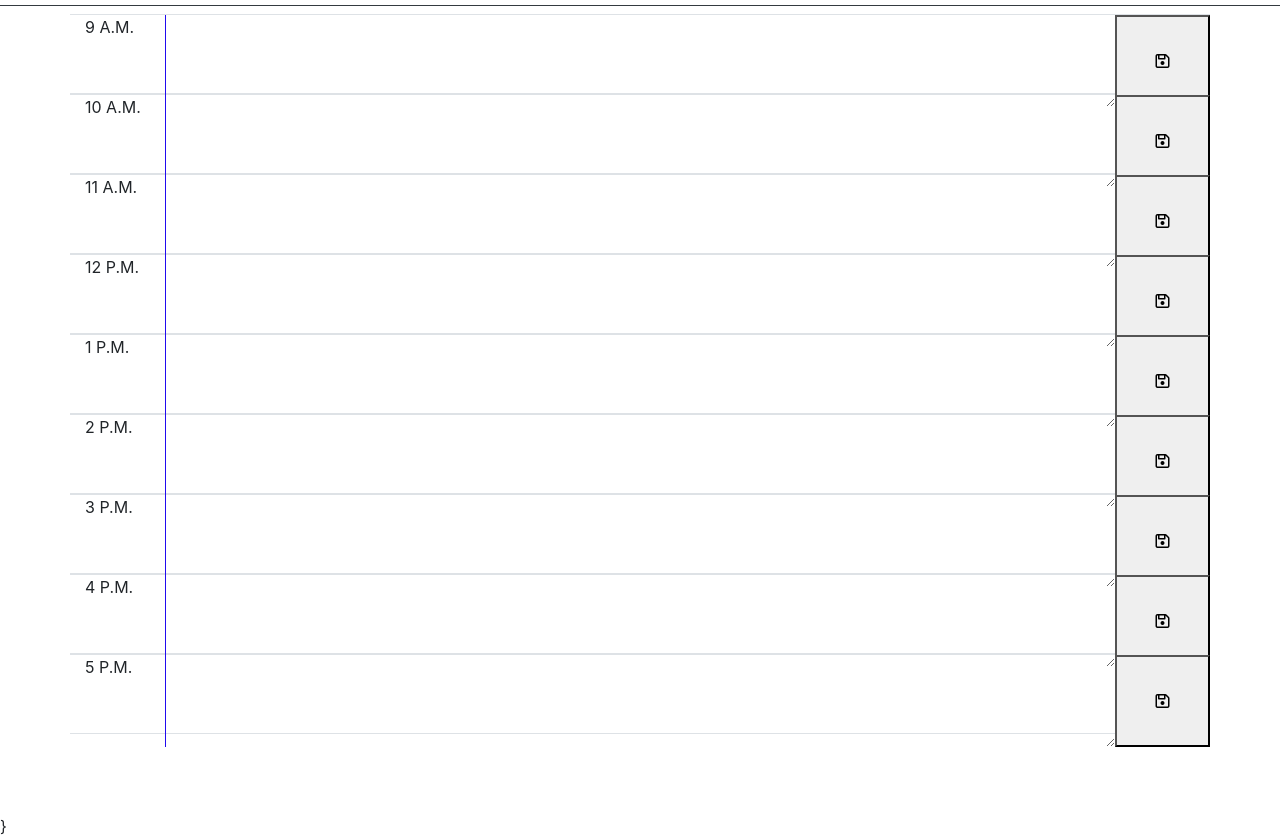
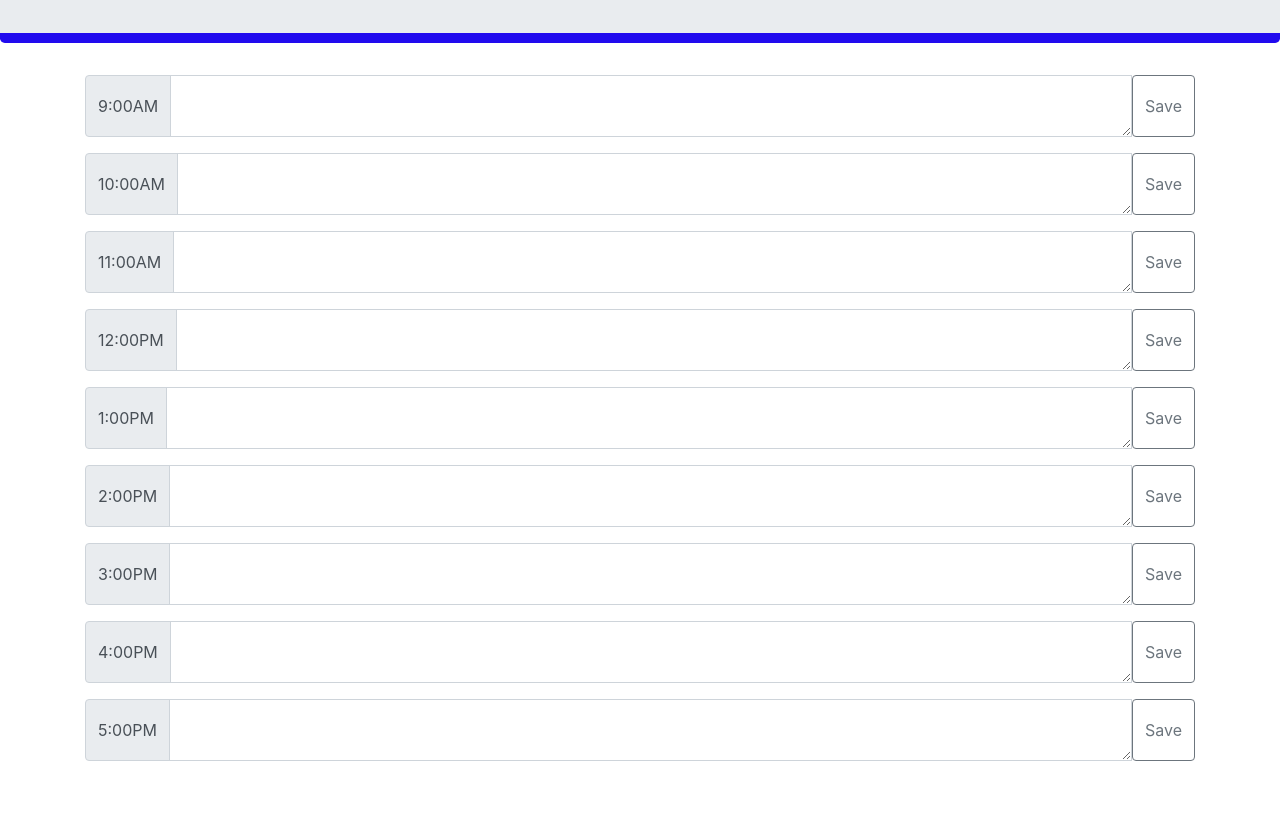
Before and after one commit to avalenzi/Workday-Scheduler, a plain HTML site: page index.html in a window 1280 px wide. Shown: the part 235-1073 px from the top of the page. After the commit the page ends 1012 px from the top, so only its background shows below. Drawn offline with nearby package versions, Linux system fonts and the light colour scheme; files that its build step writes are made by us from their sources.

Commit message:
updated html push

```diff
--- a/index.html
+++ b/index.html
@@ -11,107 +11,106 @@
     <script src="https://kit.fontawesome.com/f53a07ee43.js" crossorigin="anonymous"></script>
     <link href="https://fonts.googleapis.com/css?family=Sriracha&display=swap" rel="stylesheet">
 
-
-    <script src="https://cdnjs.cloudflare.com/ajax/libs/jquery/3.2.1/jquery.min.js"></script>
-    <script src="https://cdnjs.cloudflare.com/ajax/libs/moment.js/2.24.0/moment.min.js"></script>
-
-    <script src="script.js"></script>
-
 </head>
 
 <body>
-    <header class="container-fluid border-bottom border-dark mb-2">
-        <div class="row justify-content-center">
-            <h1>Work Day Scheduler</h1>
+    <header class="jumbotron">
+        <h1 class="display-3">Work Day Scheduler</h1>
+        <p class="lead">A simple calendar app for scheduling your work day</p>
+        <p id="currentDay" class="lead"></p>
+    </header>
+    <main class="container">
+        <!-- Timeblock -->
+        <div class="input-group mb-3">
+            <div class="input-group-prepend">
+                <span class="input-group-text">9:00AM</span>
             </div>
-        <div class="row justify-content-center">
-            <h5>A simple calendar for scheduling your work day</h5>
+            <!-- Data number of a value of the number 9 and displays whether or not it is in past/ present/ or future -->
+            <textarea id="9" class="form-control hour textarea" data-num="9" aria-label="With textarea"></textarea>
+            <button class="btn btn-outline-secondary saveBtn" type="button" id="button-addon2">Save</button>
         </div>
-        <div class="row justify-content-center" id="date-today">
-            <h6></h6>
-        </div>
-    </header>
-
-    <div class="container">
-
-        <div id="calendar-row2" class="row justify-content-md-center border-top border-bottom calendar-row">
-            <div id="time2" class="col-md-1">9 A.M.</div>
-            <textarea rows="3" id="text-entry2" class="col-md-10"></textarea>
-            <button id="save" class="col-md-1"><i class="far fa-save"></i></button>
+        <div class="input-group mb-3">
+            <div class="input-group-prepend">
+                <span class="input-group-text">10:00AM</span>
             </div>
 
-        <div id="calendar-row3" class="row justify-content-md-center border-top border-bottom calendar-row">
-            <div id="time3" class="col-md-1">10 A.M.</div>
-            <textarea rows="3" id="text-entry3" class="col-md-10"></textarea>
-            <button id="save" class="col-md-1"><i class="far fa-save"></i></button>
+            <textarea id="10" class="form-control hour" data-num="10" aria-label="With textarea"></textarea>
+            <button class="btn btn-outline-secondary saveBtn" type="button" id="button-addon2">Save</button>
         </div>
 
-        <div id="calendar-row4" class="row justify-content-md-center border-top border-bottom calendar-row">
-            <div id="time4" class="col-md-1">11 A.M.</div>
-            <textarea rows="3" id="text-entry4" class="col-md-10"></textarea>
-            <button id="save" class="col-md-1"><i class="far fa-save"></i></button>
+        <div class="input-group mb-3">
+            <div class="input-group-prepend">
+                <span class="input-group-text">11:00AM</span>
             </div>
 
-        <div id="calendar-row5" class="row justify-content-md-center border-top border-bottom calendar-row">
-            <div id="time5" class="col-md-1">12 P.M.</div>
-            <textarea rows="3" id="text-entry5" class="col-md-10"></textarea>
-            <button id="save" class="col-md-1"><i class="far fa-save"></i></button>
+            <textarea id="11" class="form-control hour" data-num="11" aria-label="With textarea"></textarea>
+            <button class="btn btn-outline-secondary saveBtn" type="button" id="button-addon2">Save</button>
         </div>
 
-        <div id="calendar-row6" class="row justify-content-md-center border-top border-bottom calendar-row">
-            <div id="time6" class="col-md-1 time">1 P.M.</div>
-            <textarea rows="3" id="text-entry6" class="col-md-10"></textarea>
-            <button id="save" class="col-md-1"><i class="far fa-save"></i></button>
+        <div class="input-group mb-3">
+            <div class="input-group-prepend">
+                <span class="input-group-text">12:00PM</span>
             </div>
 
-        <div id="calendar-row7" class="row justify-content-md-center border-top border-bottom calendar-row">
-            <div id="time7" class="col-md-1 time">2 P.M.</div>
-            <textarea rows="3" id="text-entry7" class="col-md-10"></textarea>
-            <button id="save" class="col-md-1"><i class="far fa-save"></i></button>
+            <textarea id="12" class="form-control hour" data-num="12" aria-label="With textarea"></textarea>
+            <button class="btn btn-outline-secondary saveBtn" type="button" id="button-addon2">Save</button>
         </div>
 
-        <div id="calendar-row8" class="row justify-content-md-center border-top border-bottom calendar-row">
-            <div id="time8" class="col-md-1">3 P.M.</div>
-            <textarea rows="3" id="text-entry8" class="col-md-10"></textarea>
-            <button id="save" class="col-md-1"><i class="far fa-save"></i></button>
+        <div class="input-group mb-3">
+            <div class="input-group-prepend">
+                <span class="input-group-text">1:00PM</span>
             </div>
 
-        <div id="calendar-row9" class="row justify-content-md-center border-top border-bottom calendar-row">
-            <div id="time9" class="col-md-1">4 P.M.</div>
-            <textarea rows="3" id="text-entry9" class="col-md-10"></textarea>
-            <button id="save" class="col-md-1"><i class="far fa-save"></i></button>
+            <textarea id="1" class="form-control hour" data-num="13" aria-label="With textarea"></textarea>
+            <button class="btn btn-outline-secondary saveBtn" type="button" id="button-addon2">Save</button>
         </div>
 
-        <div id="calendar-row10" class="row justify-content-md-center border-top border-bottom calendar-row">
-            <div id="time10" class="col-md-1">5 P.M.</div>
-            <textarea rows="3" id="text-entry10" class="col-md-10"></textarea>
-            <button id="save" class="col-md-1"><i class="far fa-save"></i></button>
+        <div class="input-group mb-3">
+            <div class="input-group-prepend">
+                <span class="input-group-text">2:00PM</span>
             </div>
 
+            <textarea id="2" class="form-control hour" data-num="14" aria-label="With textarea"></textarea>
+            <button class="btn btn-outline-secondary saveBtn" type="button" id="button-addon2">Save</button>
         </div>
 
-    <div class="container-fluid">
-        <footer class="row">
-            <br><br>
-        </footer>
+        <div class="input-group mb-3">
+            <div class="input-group-prepend">
+                <span class="input-group-text">3:00PM</span>
             </div>
 
-    <script>
-        var saveData = JSON.parse(localStorage.saveData || null) || {};
+            <textarea id="3" class="form-control hour" data-num="15" aria-label="With textarea"></textarea>
+            <button class="btn btn-outline-secondary saveBtn" type="button" id="button-addon2">Save</button>
+        </div>
 
-        function saveStuff(obj) {
-            saveData.obj = obj;
+        <div class="input-group mb-3">
+            <div class="input-group-prepend">
+                <span class="input-group-text">4:00PM</span>
+            </div>
 
-            saveData.time = new Date().getTime();
-            localStorage.saveData = JSON.stringify(saveData);
-        }
+            <textarea id="4" class="form-control hour" data-num="16" aria-label="With textarea"></textarea>
+            <button class="btn btn-outline-secondary saveBtn" type="button" id="button-addon2">Save</button>
+        </div>
+
+        <div class="input-group mb-3">
+            <div class="input-group-prepend">
+                <span class="input-group-text">5:00PM</span>
+            </div>
+
+            <textarea id="5" class="form-control hour" data-num="17" aria-label="With textarea"></textarea>
+            <button class="btn btn-outline-secondary saveBtn" type="button" id="button-addon2">Save</button>
+        </div>
+
+    </main>
+
+    <script src="https://code.jquery.com/jquery-3.4.1.min.js"></script>
+    <script src="https://cdnjs.cloudflare.com/ajax/libs/moment.js/2.24.0/moment.min.js"></script>
+    <script src="assets/javascript/script.js"></script>
+</body>
+
+</html>
 
 
-        function loadStuff() {
-            return saveData.obj || "default";
-
-    </script>
-    }
 
 </body>
 
```
Also changed, not shown: assets/style.css (renamed from style.css), imgs/img.png (added), js/javsscript.js (added). Lines whose indentation alone changed are shown as unchanged.
